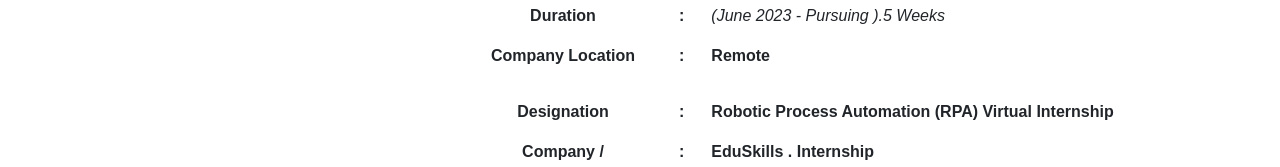
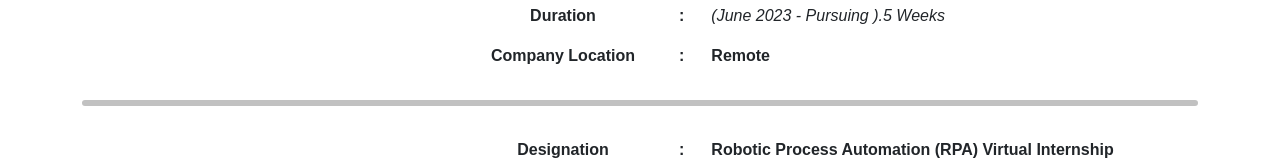
Before and after one commit to Akhildasari5159/Venkata_Vinay_Akhil_Dasari, a plain HTML site: page index.html in a window 1280 px wide. Shown: the part 2168-2335 px from the top of the page. Drawn offline with nearby package versions, Linux system fonts and the light colour scheme.

Commit message:
Update index.html

```diff
--- a/index.html
+++ b/index.html
@@ -436,6 +436,10 @@
                     </div>
                 </div>
                 <!--APSCHE1 end-->
+                <!--Hr line-->
+                <div class="col-12">
+                    <hr class="companyHrLine" />
+                </div>
                 <!--APSCHE start-->
                 <div class="col-12" data-aos="zoom-out">
                     <div classs="container">
```
